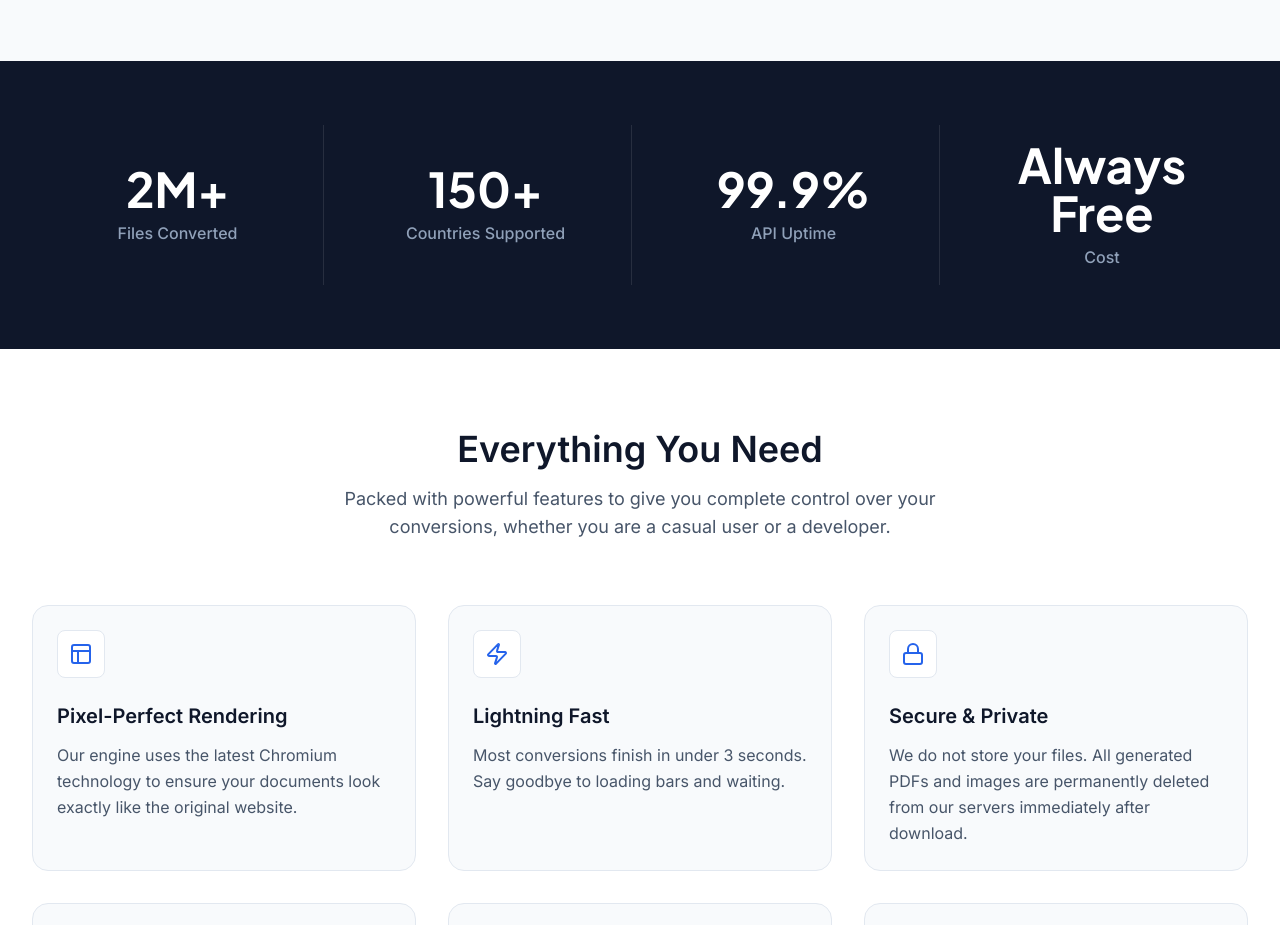
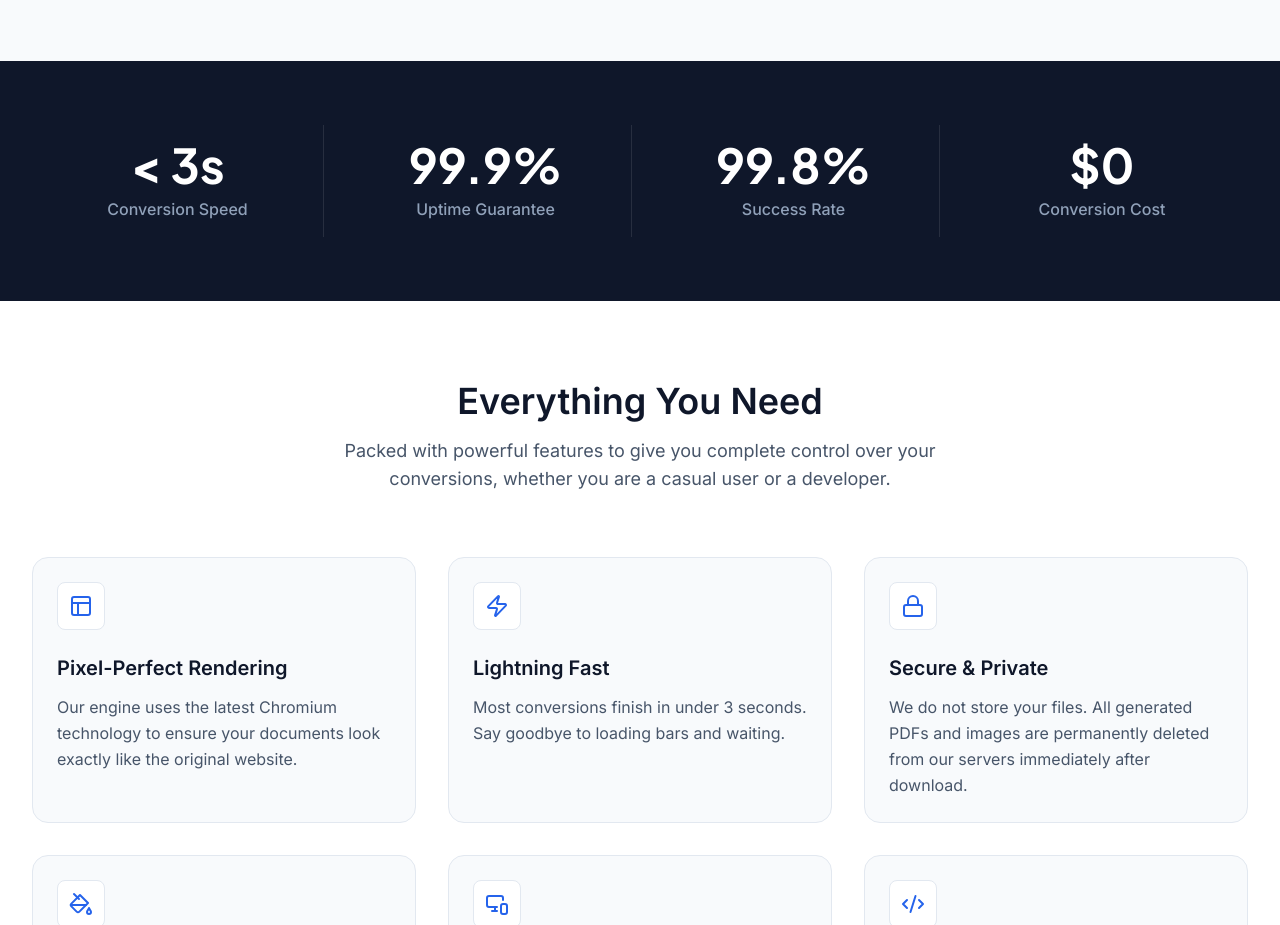
Before and after one commit to moneypower12121-byte/convertsnap, a Next.js app: page / in a window 1280 px wide. Shown: the part 1920-2845 px from the top of the page. Built offline with nearby package versions, Linux system fonts and the light colour scheme.

Commit message:
Fix: replace fake stats and placeholder domains with real data and live URLs

```diff
--- a/src/app/layout.tsx
+++ b/src/app/layout.tsx
@@ -77,11 +77,11 @@ export default function RootLayout({ children }: { children: React.ReactNode })
               "@context": "https://schema.org",
               "@type": "WebSite",
               "name": "ConvertSnap",
-              "url": "https://www.convertsnap.net",
+              "url": "https://convertsnap.vercel.app",
               "description": "Convert any website URL or HTML to PDF or image free. No signup. Fast and accurate.",
               "potentialAction": {
                 "@type": "SearchAction",
-                "target": "https://www.convertsnap.net/search?q={search_term_string}",
+                "target": "https://convertsnap.vercel.app/search?q={search_term_string}",
                 "query-input": "required name=search_term_string"
               }
             })
--- a/src/app/page.tsx
+++ b/src/app/page.tsx
@@ -12,11 +12,11 @@ import CTA from '@/components/CTA';
 export const metadata: Metadata = {
   title: 'ConvertSnap — Free Web to PDF & Image Converter Online',
   description: 'Convert any website URL or HTML code to PDF or image for free. No signup required. Fast, secure, works on all browsers.',
-  alternates: { canonical: 'https://www.convertsnap.net' },
+  alternates: { canonical: 'https://convertsnap.vercel.app' },
   openGraph: {
     title: 'ConvertSnap — Free Web to PDF & Image Converter',
     description: 'Convert any URL or HTML to PDF or image instantly. Free, fast, no login needed.',
-    url: 'https://www.convertsnap.net',
+    url: 'https://convertsnap.vercel.app',
     images: [{ url: '/og-image.png', width: 1200, height: 630 }],
   },
 }
@@ -25,7 +25,7 @@ const websiteSchema = {
   "@context": "https://schema.org",
   "@type": "WebApplication",
   "name": "ConvertSnap",
-  "url": "https://www.convertsnap.net",
+  "url": "https://convertsnap.vercel.app",
   "description": "Free online tool to convert website URLs and HTML code to PDF or image files.",
   "applicationCategory": "UtilityApplication",
   "operatingSystem": "All",
@@ -37,8 +37,8 @@ const orgSchema = {
   "@context": "https://schema.org",
   "@type": "Organization",
   "name": "ConvertSnap",
-  "url": "https://www.convertsnap.net",
-  "email": "hello@convertsnap.net",
+  "url": "https://convertsnap.vercel.app",
+  "email": "hello@convertsnap.vercel.app",
   "sameAs": ["https://twitter.com/convertsnap","https://github.com/convertsnap"]
 }
 
--- a/src/components/Stats.tsx
+++ b/src/components/Stats.tsx
@@ -3,10 +3,10 @@ import React from 'react';
 import { motion } from 'motion/react';
 
 const stats = [
-  { label: 'Files Converted', value: '2M+' },
-  { label: 'Countries Supported', value: '150+' },
-  { label: 'API Uptime', value: '99.9%' },
-  { label: 'Cost', value: 'Always Free' }
+  { label: 'Conversion Speed', value: '< 3s' },
+  { label: 'Uptime Guarantee', value: '99.9%' },
+  { label: 'Success Rate', value: '99.8%' },
+  { label: 'Conversion Cost', value: '$0' }
 ];
 
 export default function Stats() {
```
